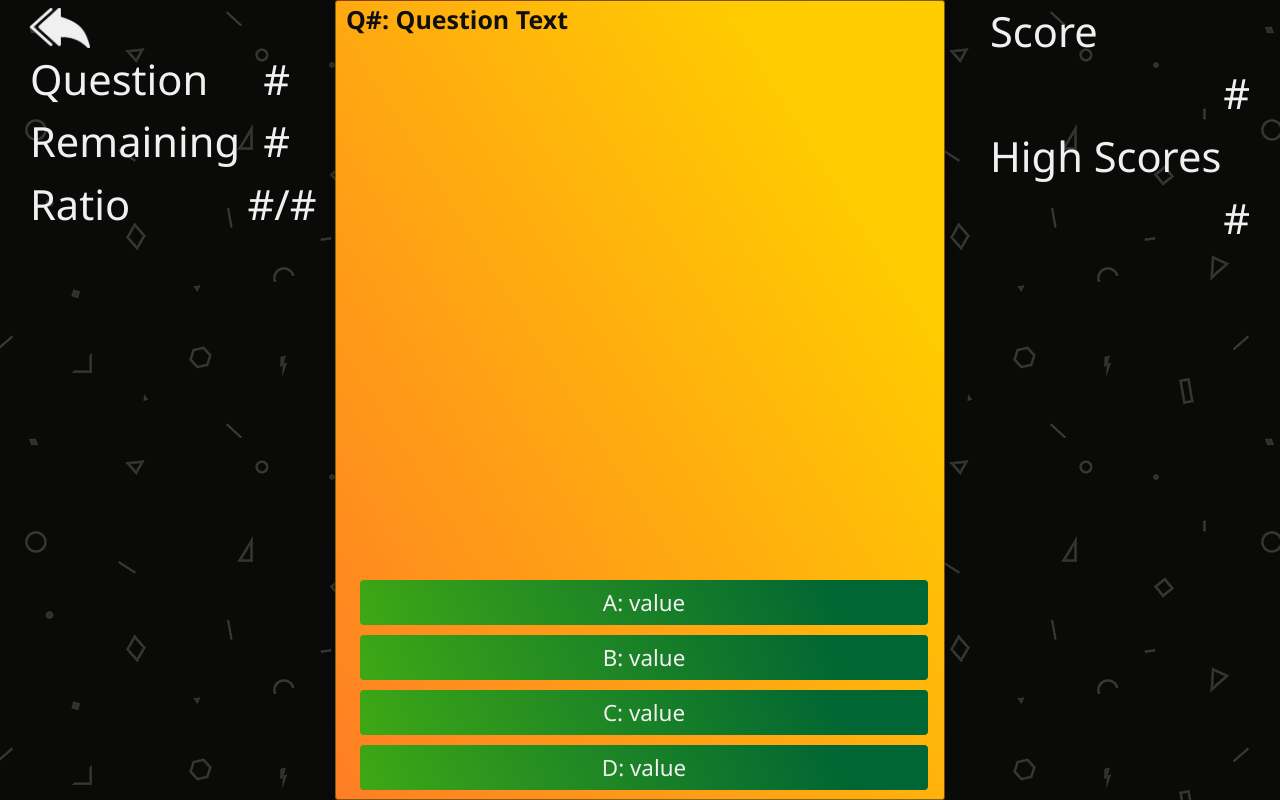
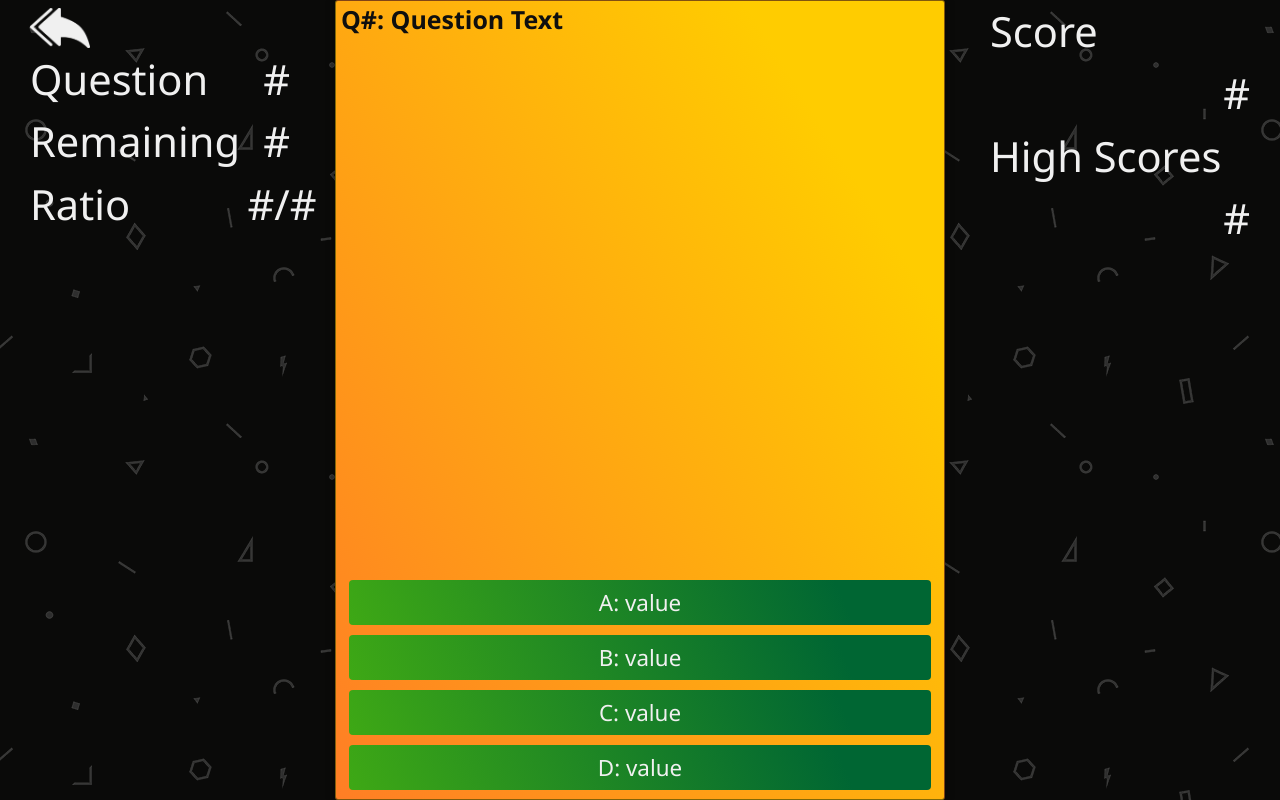
Before and after one commit to wylyandrews/QuiziCool, an Angular app in the folder QuiziCool/: page /play in a window 1280 px wide. Built offline with nearby package versions, Linux system fonts and the light colour scheme.

Commit message:
Fixed Button Centering

```diff
--- a/QuiziCool/src/app/play-answers/play-answers.component.css
+++ b/QuiziCool/src/app/play-answers/play-answers.component.css
@@ -24,11 +24,12 @@
 .question-text {
   font-size: 1.3em;
   font-weight: bold;
-  padding: 0 10px;
+  padding: 0 5px;
 }
 
 .question-submit {
   margin: 4px;
+  width: 100%;
   display: -webkit-box;
   display: -ms-flexbox;
   display: flex;
@@ -50,7 +51,7 @@
   background-color: #3ea815;
   background-image: linear-gradient(66deg, #3ea815 0%, #006633 84%);
   color: #f0f0f0;
-  width: 100%;
+  width: 97%;
   height: 45px;
   margin: 5px;
   border-radius: 4px;
--- a/QuiziCool/src/app/play-answers/play-answers.component.html
+++ b/QuiziCool/src/app/play-answers/play-answers.component.html
@@ -11,7 +11,7 @@
     </div>
   </div>
   <div class="row">
-    <div class="col-12 question-submit">
+    <div class="question-submit">
       <button class="question-submit-button" value="A">{{"A: " + "value"}}</button>
       <button class="question-submit-button" value="B">{{"B: " + "value"}}</button>
       <button class="question-submit-button" value="C">{{"C: " + "value"}}</button>
--- a/QuiziCool/src/app/play-answers/play-answers.component.scss
+++ b/QuiziCool/src/app/play-answers/play-answers.component.scss
@@ -21,11 +21,12 @@
 .question-text {
     font-size: 1.3em;
     font-weight: bold;
-    padding: 0 10px;
+    padding: 0 5px;
 }
 
 .question-submit {
     margin: 4px;
+    width: 100%;
     display: flex;
     flex-flow: row wrap;
     justify-content: space-evenly;
@@ -40,7 +41,7 @@
     background-color: #3ea815;
     background-image: linear-gradient(66deg, #3ea815 0%, #006633 84%);
     color: #f0f0f0;
-    width: 100%;
+    width: 97%;
     height: 45px;
     margin: 5px;
     border-radius: 4px;
```
Also changed, not shown: 1 other file (tests, documents, lock files or other folders).
